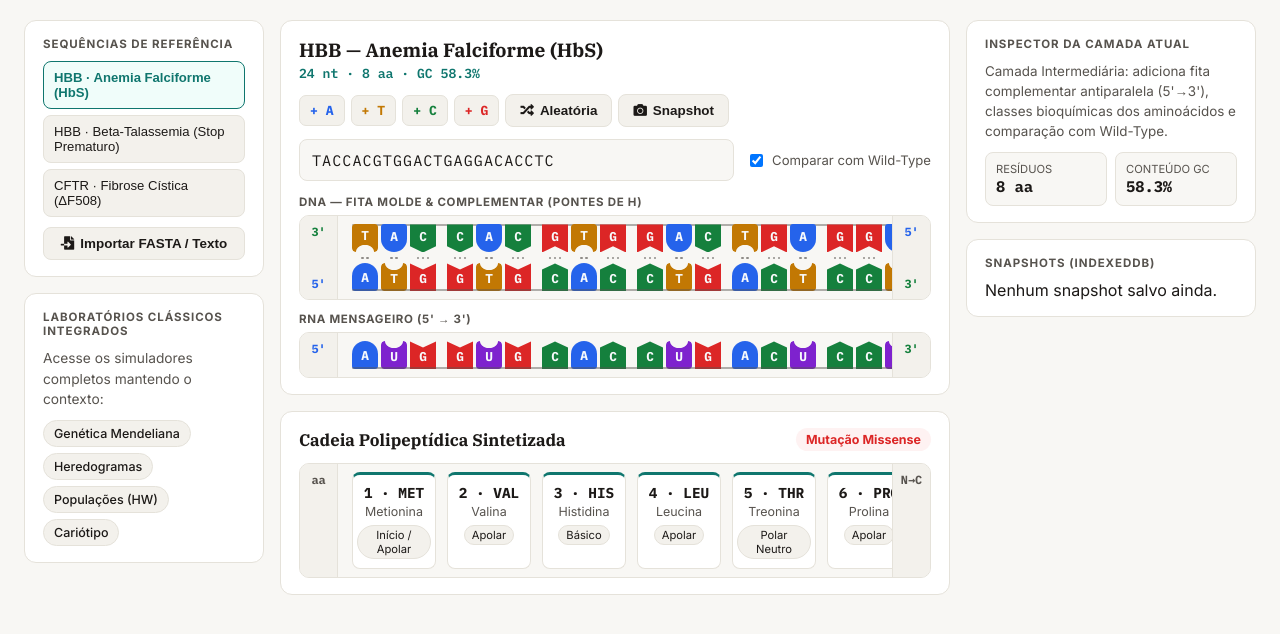
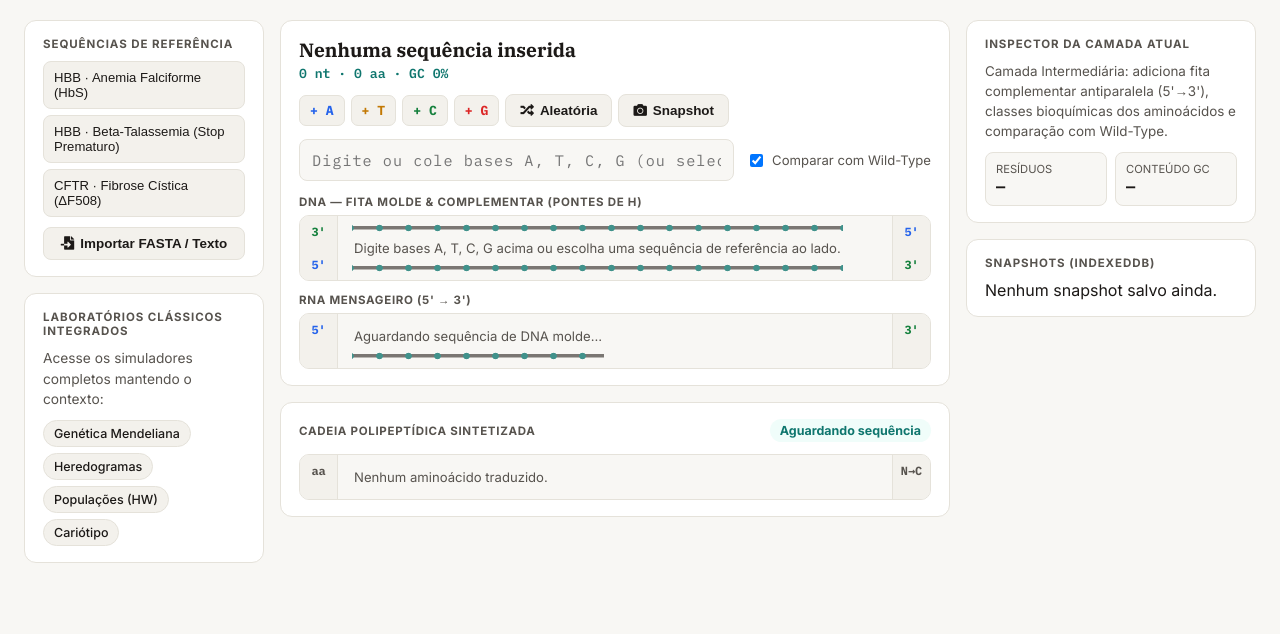
Before and after one commit to wjml/ProteinSynthesis, a PHP site: page /beta.html in a window 1280 px wide. Shown: the part 104-738 px from the top of the page. Run offline with PHP 8.4, Linux system fonts and the light colour scheme; some libraries are stand-ins or nearby versions.

Commit message:
fix(beta): corrigir encaixe T-A, fita fosfato com esferas, ORFs interativos, scroll único e sequências de referência

```diff
--- a/assets/js/beta/app.js
+++ b/assets/js/beta/app.js
@@ -15,7 +15,7 @@ const LAYER_GUIDES = {
 const state = {
   diseases: [],
   activeRef: null,
-  wildDna: 'TACGTGCACCTGACTCCTCTGGAG',
+  wildDna: '',
   currentAnalysis: null,
   wildAnalysis: null
 };
@@ -201,8 +201,33 @@ function classifyMutation(wild, cur) {
 
 async function refreshWorkbench() {
   const input = $('wb-dna-input');
-  const compareWt = $('wb-compare-wt')?.checked;
+  const compareWt = $('wb-compare-wt')?.checked && Boolean(state.wildDna);
   const raw = input.value;
+  const cleaned = raw.toUpperCase().replace(/[^ATCGU]/g, '');
+
+  if (!cleaned) {
+    state.currentAnalysis = null;
+    state.wildAnalysis = null;
+    $('wb-seq-header').textContent = 'Nenhuma sequência inserida';
+    $('wb-seq-stats').textContent = '0 nt · 0 aa · GC 0%';
+    $('wb-duplex-grid').innerHTML = '<span class="empty-track-msg">Digite bases A, T, C, G acima ou escolha uma sequência de referência ao lado.</span>';
+    $('wb-track-rna').innerHTML = '<span class="empty-track-msg">Aguardando sequência de DNA molde…</span>';
+    $('wb-track-diff').innerHTML = '<span class="empty-track-msg">—</span>';
+    $('wb-protein-grid').innerHTML = '<span class="empty-track-msg">Nenhum aminoácido traduzido.</span>';
+    $('wb-hydropathy-chart').textContent = 'Insira ao menos 1 códon traduzível para visualizar o perfil.';
+    $('wb-orf-list').textContent = '';
+    const orfPrev = $('wb-orf-preview');
+    if (orfPrev) orfPrev.hidden = true;
+    const badge = $('wb-mutation-badge');
+    badge.textContent = 'Aguardando sequência';
+    badge.classList.remove('is-mut');
+    ['ins-length', 'ins-gc', 'ins-mw', 'ins-pi', 'ins-charge', 'ins-gravy'].forEach((id) => {
+      const el = $(id);
+      if (el) el.textContent = '—';
+    });
+    return;
+  }
+
   const [cur, wild] = await Promise.all([
     analyzeDna(raw),
     compareWt ? analyzeDna(state.wildDna) : Promise.resolve(null)
@@ -254,11 +279,18 @@ async function refreshWorkbench() {
     abbr.textContent = `${aa.position} · ${aa.abbr}`;
     const name = document.createElement('div');
     name.className = 'aa-card-name';
-    name.textContent = changed ? `${wAa.abbr} → ${aa.name}` : aa.name;
+    name.textContent = aa.name;
+    card.append(abbr, name);
+    if (changed) {
+      const diffNote = document.createElement('div');
+      diffNote.className = 'aa-mut-diff mono';
+      diffNote.textContent = `WT: ${wAa.abbr} → ${aa.abbr}`;
+      card.appendChild(diffNote);
+    }
     const type = document.createElement('span');
     type.className = 'aa-card-type';
     type.textContent = aa.type;
-    card.append(abbr, name, type);
+    card.appendChild(type);
     pGrid.appendChild(card);
   });
 
@@ -273,16 +305,29 @@ async function refreshWorkbench() {
   renderHydropathyChart(cur.biochemistry.hydropathyProfile);
 
   const orfList = $('wb-orf-list');
+  const orfPrev = $('wb-orf-preview');
   orfList.textContent = '';
-  (cur.orfs || []).forEach((orf) => {
-    const row = document.createElement('div');
-    row.className = 'orf-item';
+  if (orfPrev) orfPrev.hidden = true;
+  (cur.orfs || []).forEach((orf, idx) => {
+    const row = document.createElement('button');
+    row.type = 'button';
+    row.className = `orf-item${orf.hasOrf && idx === 0 ? ' active' : ''}`;
     const left = document.createElement('span');
-    left.textContent = `${orf.frame} (${orf.strand})`;
+    left.textContent = `${orf.frame} · ${orf.strand}`;
     const right = document.createElement('span');
     right.className = 'mono';
-    right.textContent = orf.hasOrf ? `${orf.lengthAa} aa` : '—';
+    right.textContent = orf.hasOrf ? `${orf.lengthAa} aa (nt ${orf.startNt})` : 'Sem AUG';
     row.append(left, right);
+    row.addEventListener('click', () => {
+      orfList.querySelectorAll('.orf-item').forEach(el => el.classList.remove('active'));
+      row.classList.add('active');
+      if (orfPrev) {
+        orfPrev.hidden = false;
+        orfPrev.textContent = orf.hasOrf
+          ? `Quadro ${orf.frame}: início nt ${orf.startNt} | ${orf.lengthAa} aa | ${orf.hasStop ? 'Stop encontrado' : 'ORF aberto'} | Peptídeo: ${orf.preview}`
+          : `Quadro ${orf.frame}: nenhum códon de iniciação (AUG) encontrado nesta leitura.`;
+      }
+    });
     orfList.appendChild(row);
   });
 }
@@ -386,10 +431,10 @@ async function init() {
 
   state.diseases = await fetchDiseases();
   const refList = $('wb-ref-list');
-  state.diseases.forEach((d, idx) => {
+  state.diseases.forEach((d) => {
     const btn = document.createElement('button');
     btn.type = 'button';
-    btn.className = `ref-item${idx === 0 ? ' active' : ''}`;
+    btn.className = 'ref-item';
     btn.textContent = `${d.gene} · ${d.title}`;
     btn.addEventListener('click', () => {
       refList.querySelectorAll('.ref-item').forEach(el => el.classList.remove('active'));
@@ -397,24 +442,25 @@ async function init() {
       state.activeRef = d;
       state.wildDna = d.wildDna;
       $('wb-dna-input').value = d.mutDna;
+      if ($('wb-compare-wt')) $('wb-compare-wt').checked = true;
       refreshWorkbench();
     });
     refList.appendChild(btn);
   });
-  if (state.diseases[0]) {
-    state.activeRef = state.diseases[0];
-    state.wildDna = state.diseases[0].wildDna;
-    $('wb-dna-input').value = state.diseases[0].mutDna;
-  }
 
   $('wb-dna-input').addEventListener('input', refreshWorkbench);
   $('wb-compare-wt').addEventListener('change', refreshWorkbench);
 
-  // Scroll horizontal sincronizado entre DNA, RNAm, Alinhamento, Proteína e Hidropatia
+  // Scroll horizontal sincronizado com barra visível apenas no último campo rolado/em foco
   const scrollEls = [$('wb-scroll-dna'), $('wb-scroll-rna'), $('wb-scroll-diff'), $('wb-scroll-protein'), $('wb-scroll-hydro')].filter(Boolean);
   let syncingScroll = false;
+  const setActiveScroller = (activeEl) => {
+    scrollEls.forEach(el => el.classList.toggle('scroll-active', el === activeEl));
+  };
   scrollEls.forEach((src) => {
+    src.addEventListener('mouseenter', () => setActiveScroller(src));
     src.addEventListener('scroll', () => {
+      setActiveScroller(src);
       if (syncingScroll) return;
       syncingScroll = true;
       const left = src.scrollLeft;
--- a/assets/js/beta/bio.js
+++ b/assets/js/beta/bio.js
@@ -16,17 +16,17 @@ export const FALLBACK_DISEASES = [
     id: 'thalassemia',
     gene: 'HBB',
     title: 'Beta-Talassemia (Stop Prematuro)',
-    variant: 'c.118C>T (p.Gln39*)',
-    wildDna: 'TACGTGCACCTGACTCCTGAG',
-    mutDna: 'TACGTGCACCTGACTATTAG'
+    variant: 'c.16G>T (p.Gly6*)',
+    wildDna: 'TACCACGTGGACTGAGGACTCCTC',
+    mutDna: 'TACCACGTGGACTGAATCCTCCTC'
   },
   {
     id: 'cftr',
     gene: 'CFTR',
     title: 'Fibrose Cística (ΔF508)',
     variant: 'c.1521_1523delCTT',
-    wildDna: 'TACAAAGAAAATATCATT',
-    mutDna: 'TACAAAGAAAATATT'
+    wildDna: 'TACTAGTAGAAACCACAA',
+    mutDna: 'TACTAGTAGCCACAA'
   }
 ];
 
--- a/assets/style/beta.css
+++ b/assets/style/beta.css
@@ -262,7 +262,11 @@ body.dark-theme .beta-btn-primary { color: #0d1117; }
   align-items: center;
   gap: 6px;
 }
-.ref-item.active { border-color: var(--accent); background: var(--accent-soft); color: var(--accent); font-weight: 600; }
+.ref-item.active, .orf-item.active { border-color: var(--accent); background: var(--accent-soft); color: var(--accent); font-weight: 600; }
+.orf-help { font-size: 0.78rem; margin-bottom: 8px; }
+.orf-preview { margin-top: 8px; padding: 8px 10px; border-radius: 8px; background: var(--bg); border: 1px solid var(--border); font-size: 0.75rem; line-height: 1.5; word-break: break-word; }
+.empty-track-msg { font-size: 0.82rem; color: var(--muted); padding: 6px 2px; }
+.aa-mut-diff { display: inline-block; margin-top: 4px; font-size: 0.68rem; font-weight: 700; color: var(--danger); }
 
 .classic-shortcuts { display: flex; flex-wrap: wrap; gap: 6px; }
 .shortcut-pill {
@@ -353,34 +357,52 @@ body.dark-theme .beta-btn-primary { color: #0d1117; }
   overflow-x: auto;
   overflow-y: hidden;
   padding: 8px 14px;
-  scrollbar-width: thin;
-  scrollbar-color: rgba(148, 163, 184, 0.3) transparent;
+  scrollbar-width: none;
 }
 .strand-scroll::-webkit-scrollbar,
 .protein-scroll::-webkit-scrollbar {
+  height: 0;
+}
+.strand-scroll.scroll-active,
+.protein-scroll.scroll-active {
+  scrollbar-width: thin;
+  scrollbar-color: rgba(148, 163, 184, 0.42) transparent;
+}
+.strand-scroll.scroll-active::-webkit-scrollbar,
+.protein-scroll.scroll-active::-webkit-scrollbar {
   height: 5px;
 }
-.strand-scroll::-webkit-scrollbar-track,
-.protein-scroll::-webkit-scrollbar-track {
+.strand-scroll.scroll-active::-webkit-scrollbar-track,
+.protein-scroll.scroll-active::-webkit-scrollbar-track {
   background: transparent;
 }
-.strand-scroll::-webkit-scrollbar-thumb,
-.protein-scroll::-webkit-scrollbar-thumb {
-  background: rgba(148, 163, 184, 0.28);
+.strand-scroll.scroll-active::-webkit-scrollbar-thumb,
+.protein-scroll.scroll-active::-webkit-scrollbar-thumb {
+  background: rgba(148, 163, 184, 0.42);
   border-radius: 999px;
 }
-.strand-scroll::-webkit-scrollbar-thumb:hover,
-.protein-scroll::-webkit-scrollbar-thumb:hover {
-  background: rgba(148, 163, 184, 0.52);
-}
 
-/* Fita de grupo fosfato & ligações fosfodiéster (superior no molde, inferior na complementar/RNAm) */
-.duplex-grid, .mrna-grid {
+/* Fita de grupo fosfato & ligações fosfodiéster (esferas de fosfato + haste fosfodiéster) */
+.duplex-grid {
   display: inline-flex;
   flex-wrap: nowrap;
   align-items: stretch;
   position: relative;
   min-width: max-content;
+  padding-top: 10px;
+}
+body:not([data-layer="basic"]) .duplex-grid {
+  padding-bottom: 10px;
+}
+.mrna-grid {
+  display: inline-flex;
+  flex-wrap: nowrap;
+  align-items: stretch;
+  position: relative;
+  min-width: max-content;
+}
+.mrna-grid:not(.diff-grid) {
+  padding-bottom: 10px;
 }
 .duplex-grid::before {
   content: "";
@@ -388,10 +410,11 @@ body.dark-theme .beta-btn-primary { color: #0d1117; }
   top: 0;
   left: 0;
   right: 0;
-  height: 2px;
-  background: var(--muted);
-  opacity: 0.45;
-  border-radius: 2px;
+  height: 8px;
+  background:
+    radial-gradient(circle, var(--accent) 3px, transparent 3.6px) 13px 50% / 29px 8px repeat-x,
+    linear-gradient(var(--muted), var(--muted)) 0 50% / 100% 3.5px no-repeat;
+  opacity: 0.78;
 }
 body:not([data-layer="basic"]) .duplex-grid::after {
   content: "";
@@ -399,10 +422,11 @@ body:not([data-layer="basic"]) .duplex-grid::after {
   bottom: 0;
   left: 0;
   right: 0;
-  height: 2px;
-  background: var(--muted);
-  opacity: 0.45;
-  border-radius: 2px;
+  height: 8px;
+  background:
+    radial-gradient(circle, var(--accent) 3px, transparent 3.6px) 13px 50% / 29px 8px repeat-x,
+    linear-gradient(var(--muted), var(--muted)) 0 50% / 100% 3.5px no-repeat;
+  opacity: 0.78;
 }
 .mrna-grid:not(.diff-grid)::after {
   content: "";
@@ -410,10 +434,11 @@ body:not([data-layer="basic"]) .duplex-grid::after {
   bottom: 0;
   left: 0;
   right: 0;
-  height: 2px;
-  background: var(--muted);
-  opacity: 0.45;
-  border-radius: 2px;
+  height: 8px;
+  background:
+    radial-gradient(circle, var(--accent) 3px, transparent 3.6px) 13px 50% / 29px 8px repeat-x,
+    linear-gradient(var(--muted), var(--muted)) 0 50% / 100% 3.5px no-repeat;
+  opacity: 0.78;
 }
 
 /* Coluna de par de bases (largura fixa 26px para tabulação exata) */
@@ -427,16 +452,16 @@ body:not([data-layer="basic"]) .duplex-grid::after {
 }
 .bp-col.codon-end { margin-right: 11px; }
 
-/* Formas purinas / pirimidinas com encaixe suave e maior razão letra/forma */
+/* Formas purinas / pirimidinas com encaixe simétrico e maior razão letra/forma */
 .nt-shape {
   width: 26px;
-  height: 28px;
+  height: 30px;
   display: flex;
   align-items: center;
   justify-content: center;
   font-family: var(--font-mono);
   font-weight: 700;
-  font-size: 0.8rem;
+  font-size: 0.82rem;
   line-height: 1;
   color: #f8fafc;
   position: relative;
@@ -450,26 +475,26 @@ body:not([data-layer="basic"]) .duplex-grid::after {
 .nt-shape.bg-U { background: var(--base-u); }
 
 /* Topo (DNA Molde 3'->5'): encaixe apontando para baixo */
-.nt-top.nt-C { clip-path: polygon(0 0, 100% 0, 100% 78%, 50% 100%, 0 78%); padding-bottom: 3px; }
-.nt-top.nt-G { clip-path: polygon(0 0, 100% 0, 100% 100%, 50% 78%, 0 100%); padding-bottom: 3px; }
-.nt-top.nt-A { border-radius: 3px 3px 13px 13px; padding-bottom: 2px; }
+.nt-top.nt-C { clip-path: polygon(0 0, 100% 0, 100% 78%, 50% 100%, 0 78%); padding-bottom: 4px; }
+.nt-top.nt-G { clip-path: polygon(0 0, 100% 0, 100% 100%, 50% 78%, 0 100%); padding-bottom: 4px; }
+.nt-top.nt-A { border-radius: 3px 3px 13px 13px; padding-bottom: 3px; }
 .nt-top.nt-T {
   border-radius: 3px 3px 4px 4px;
-  padding-bottom: 4px;
-  -webkit-mask-image: radial-gradient(ellipse 9.5px 7.5px at 50% 100%, transparent 8.5px, black 9.5px);
-  mask-image: radial-gradient(ellipse 9.5px 7.5px at 50% 100%, transparent 8.5px, black 9.5px);
+  padding-bottom: 6px;
+  -webkit-mask-image: radial-gradient(ellipse 13px 10.5px at 50% 100%, transparent 12.2px, black 13px);
+  mask-image: radial-gradient(ellipse 13px 10.5px at 50% 100%, transparent 12.2px, black 13px);
 }
 
 /* Base inferior (DNA Complementar / RNAm): encaixe apontando para cima */
-.nt-bottom.nt-C { clip-path: polygon(0 22%, 50% 0, 100% 22%, 100% 100%, 0 100%); padding-top: 3px; }
-.nt-bottom.nt-G { clip-path: polygon(0 0, 50% 22%, 100% 0, 100% 100%, 0 100%); padding-top: 3px; }
-.nt-bottom.nt-A { border-radius: 13px 13px 3px 3px; padding-top: 2px; }
+.nt-bottom.nt-C { clip-path: polygon(0 22%, 50% 0, 100% 22%, 100% 100%, 0 100%); padding-top: 4px; }
+.nt-bottom.nt-G { clip-path: polygon(0 0, 50% 22%, 100% 0, 100% 100%, 0 100%); padding-top: 4px; }
+.nt-bottom.nt-A { border-radius: 13px 13px 3px 3px; padding-top: 3px; }
 .nt-bottom.nt-T,
 .nt-bottom.nt-U {
   border-radius: 4px 4px 3px 3px;
-  padding-top: 4px;
-  -webkit-mask-image: radial-gradient(ellipse 9.5px 7.5px at 50% 0%, transparent 8.5px, black 9.5px);
-  mask-image: radial-gradient(ellipse 9.5px 7.5px at 50% 0%, transparent 8.5px, black 9.5px);
+  padding-top: 6px;
+  -webkit-mask-image: radial-gradient(ellipse 13px 10.5px at 50% 0%, transparent 12.2px, black 13px);
+  mask-image: radial-gradient(ellipse 13px 10.5px at 50% 0%, transparent 12.2px, black 13px);
 }
 
 .nt-shape.nt-mut { box-shadow: inset 0 0 0 1.5px #ffffff; filter: saturate(1.25); }
--- a/beta.html
+++ b/beta.html
@@ -164,7 +164,11 @@
 
           <div class="beta-card" data-visible-layers="advanced">
             <div class="card-kicker">Quadros de Leitura (6 ORFs)</div>
+            <p class="muted-text orf-help">
+              ORF (<em>Open Reading Frame</em>): trecho contínuo entre códon de início (<strong>AUG</strong>) e parada (<strong>UAA/UAG/UGA</strong>). Clique para inspecionar:
+            </p>
             <div id="wb-orf-list" class="orf-list"></div>
+            <div id="wb-orf-preview" class="orf-preview mono" hidden></div>
           </div>
 
           <div class="beta-card">
@@ -204,8 +208,8 @@
             <div class="wb-input-row">
               <label for="wb-dna-input" class="sr-only">Sequência de DNA Molde (3' para 5')</label>
               <input type="text" id="wb-dna-input" class="mono wb-dna-input"
-                value="TACCACGTGGACTGAGGACACCTC"
-                placeholder="Digite ou cole bases A, T, C, G (ex.: TACAAAGGGTTT)...">
+                value=""
+                placeholder="Digite ou cole bases A, T, C, G (ou selecione uma referência ao lado)...">
               <label class="wt-compare-toggle" data-visible-layers="intermediate advanced">
                 <input type="checkbox" id="wb-compare-wt" checked>
                 <span>Comparar com Wild-Type</span>
@@ -266,8 +270,8 @@
           <!-- Cadeia Polipeptídica + Gráfico Kyte-Doolittle (alinhados aos códons) -->
           <div class="beta-card">
             <div class="wb-section-head">
-              <h2>Cadeia Polipeptídica Sintetizada</h2>
-              <span class="mutation-badge" id="wb-mutation-badge">Referência (Wild-Type)</span>
+              <div class="strand-panel-title">CADEIA POLIPEPTÍDICA SINTETIZADA</div>
+              <span class="mutation-badge" id="wb-mutation-badge">Aguardando sequência</span>
             </div>
             <div class="duplex-box protein-box">
               <div class="strand-ends strand-ends-left mono">
@@ -283,7 +287,7 @@
 
             <div class="hydropathy-box" data-visible-layers="advanced">
               <div class="wb-section-head">
-                <h3>Perfil de Hidropatia (Kyte-Doolittle)</h3>
+                <div class="strand-panel-title">PERFIL DE HIDROPATIA (KYTE-DOOLITTLE)</div>
                 <span class="mono muted-text" id="wb-gravy-badge">GRAVY: 0.00</span>
               </div>
               <div class="duplex-box hydro-box">
```
Also changed, not shown: src/api/bioinformatics.js (+7 -7 lines).
